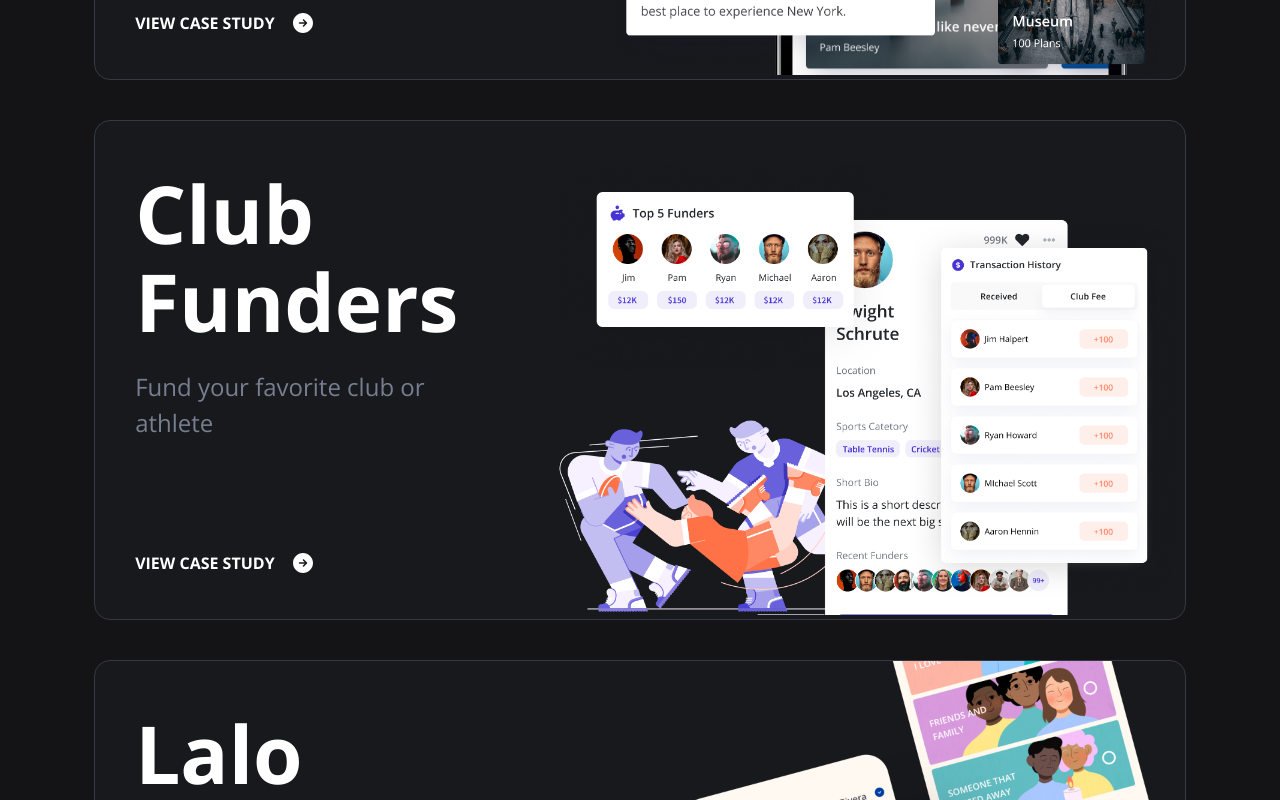
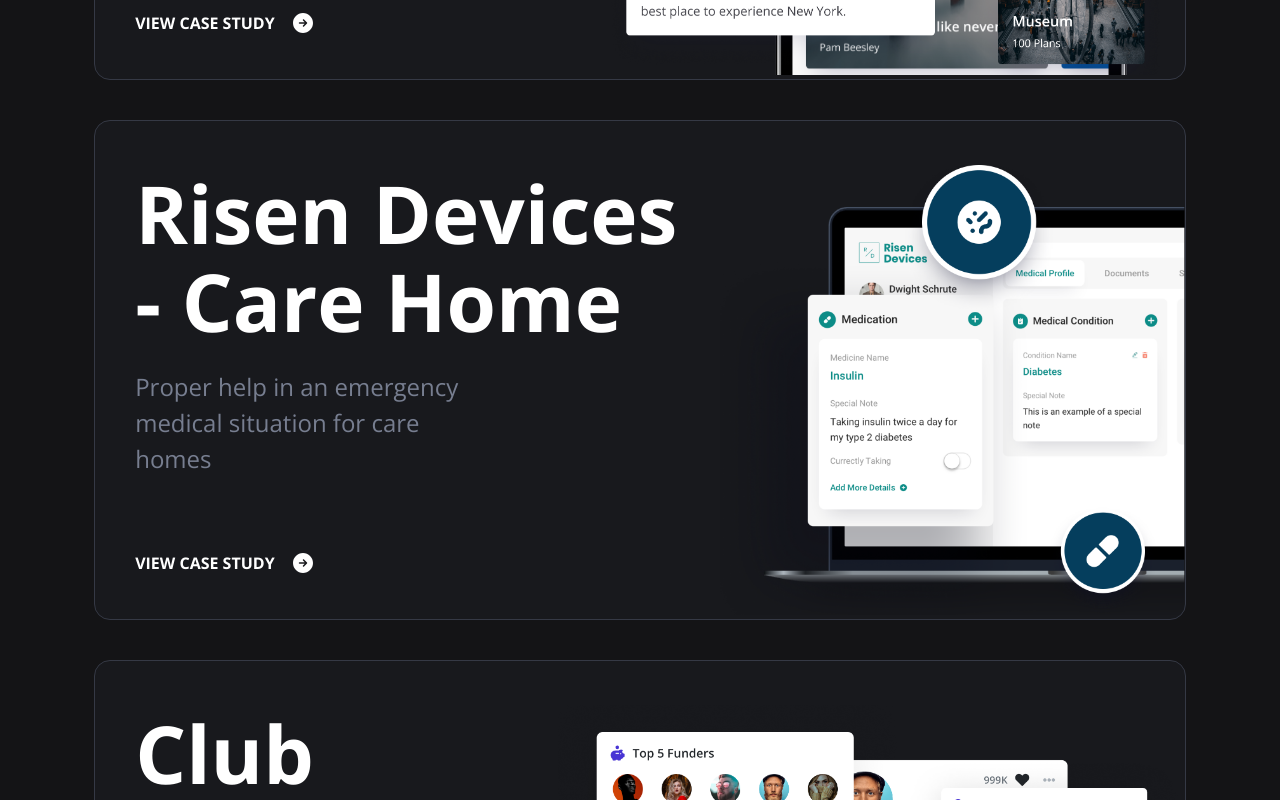
Before and after one commit to aforauvik/myapp, a React (Create React App) app: page /projects in a window 1280 px wide. Shown: the part 1580-2380 px from the top of the page. Built offline with nearby package versions, Linux system fonts and the light colour scheme.

Commit message:
new case study

```diff
--- a/src/Projects/Projects.js
+++ b/src/Projects/Projects.js
@@ -16,6 +16,13 @@
 			"An AI powered travel planning app that turns your wanderlust into wealth",
 		linksTo: "./Topio.pdf",
 		screenshot: "./topio.png",
+		height: "450",
+	},
+	{
+		title: "Risen Devices - Care Home",
+		description: "Proper help in an emergency medical situation for care homes",
+		linksTo: "./Risen Devices - B2B.pdf",
+		screenshot: "./risen-b2b.png",
 		height: "450",
 	},
 
```
Also changed, not shown: public/risen-b2b.png (added), 1 other file (tests, documents, lock files or other folders).
